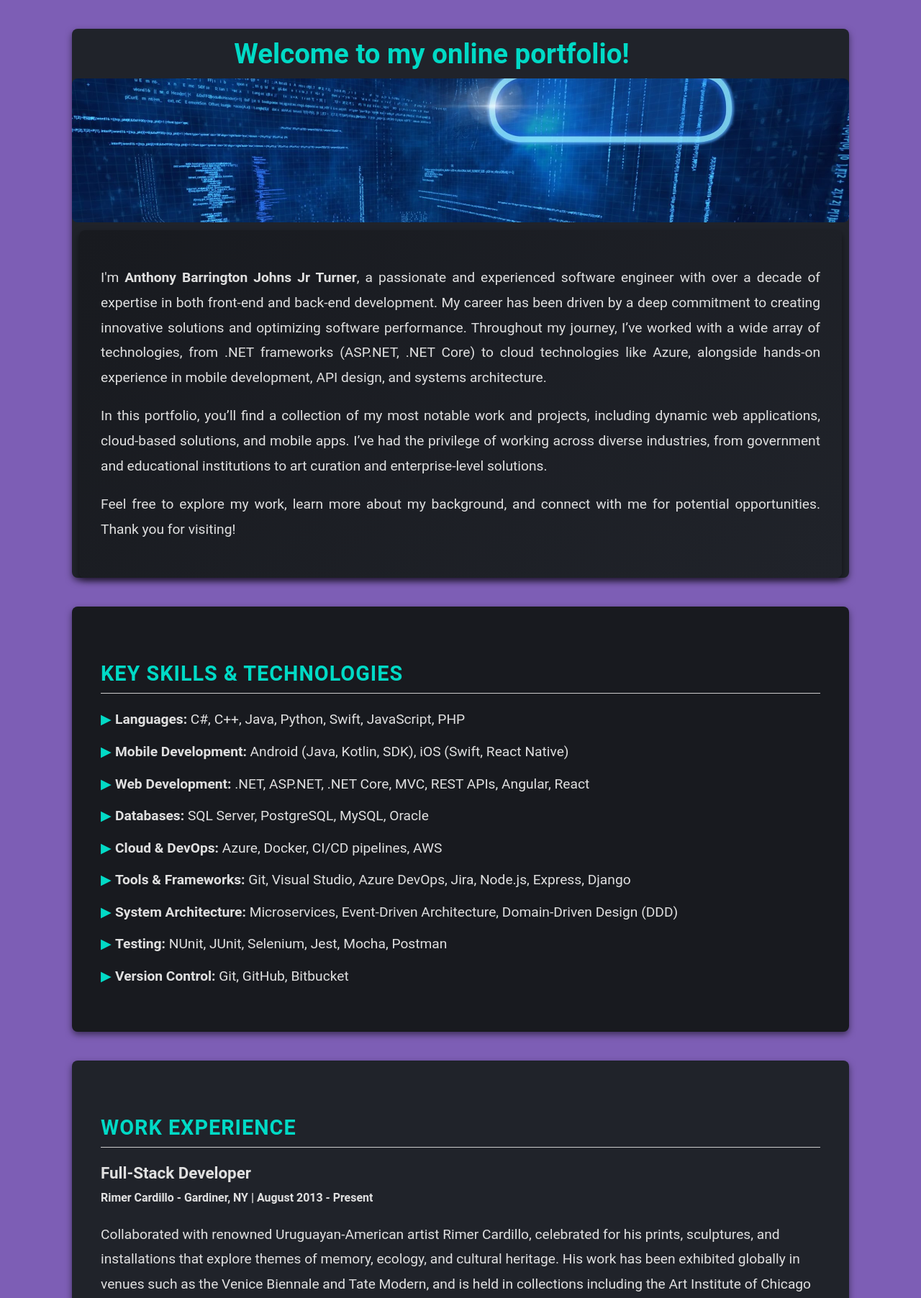
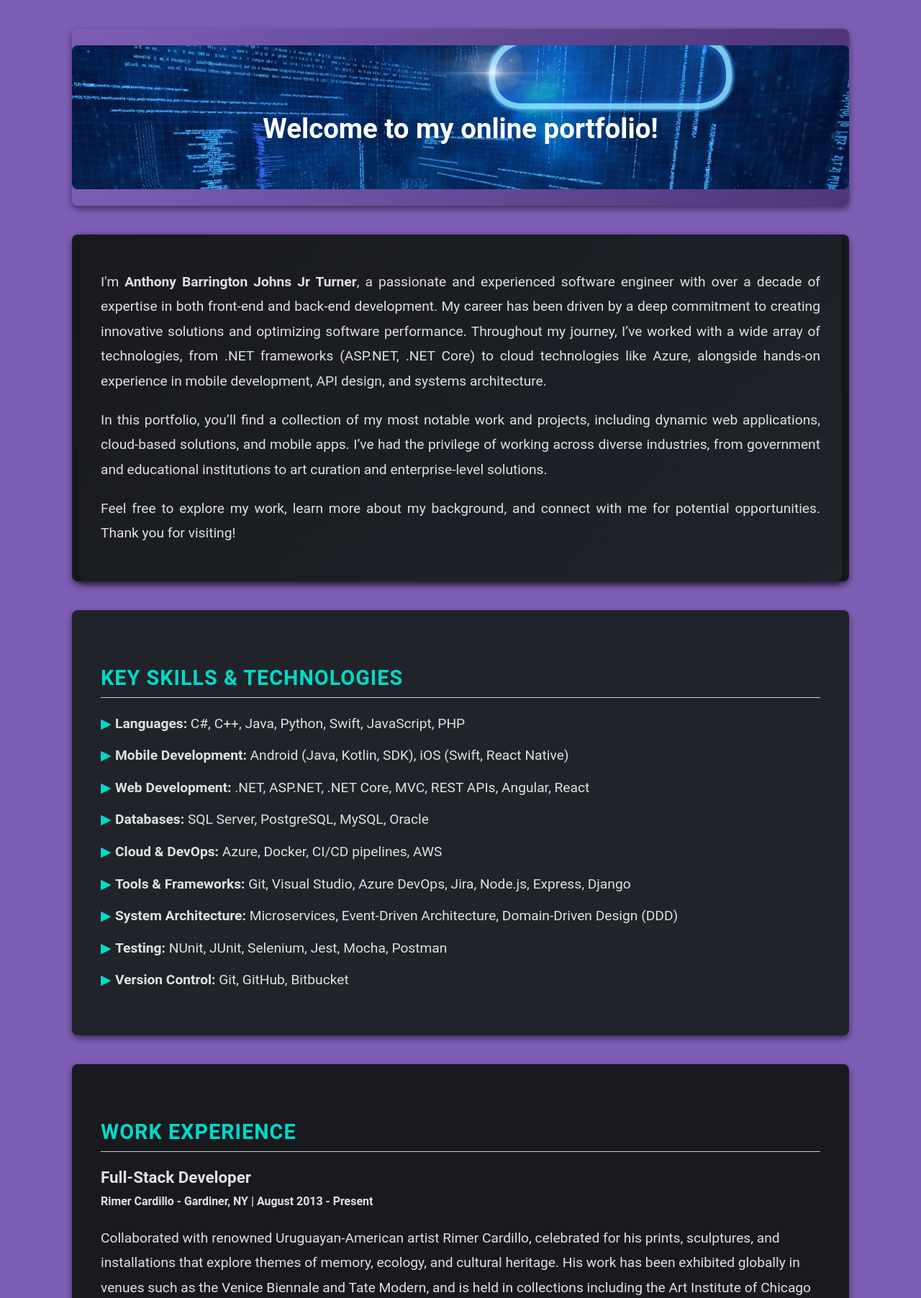
Before and after one commit to anthonybturner/anthonybturner, a Django app: page / in a window 1280 px wide. Shown: the part 129-1933 px from the top of the page at 72% size. Run offline with Django 5.2, Linux system fonts and the light colour scheme.

Commit message:
Added animated banner text

```diff
--- a/website/static/css/main.css
+++ b/website/static/css/main.css
@@ -58,7 +58,36 @@ h4{
 h5{
     margin: 0;
 }
+.banner {
+    width: 100%;
+    height: 150px;
+    background: linear-gradient(to right, #7d5eb5, #4e3679);
+    display: flex;
+    justify-content: center;
+    align-items: center;
+    overflow: hidden;
+    position: relative;
+    animation: fadeIn 2s ease-in-out;
+}
 
+.banner h2 {
+    font-size: 2em;
+    color: white;
+    position: absolute;
+    transform: translateX(-100%);
+    animation: slideIn 2s ease-in-out forwards;
+}
+
+
+@keyframes fadeIn {
+    from { opacity: 0; }
+    to { opacity: 1; }
+}
+
+@keyframes slideIn {
+    from { transform: translateX(-100%); }
+    to { transform: translateX(0); }
+}
 
 p {
     color: #E0E0E0;
@@ -81,6 +110,14 @@ section {
     max-width: 1000px;
     margin: 40px auto;
     padding: 40px;
+    background-color: #20232A;
+    border-radius: 8px;
+    box-shadow: 0px 4px 10px rgba(0, 0, 0, 0.5);
+}
+section#banner{
+    max-width: 1080px;
+    margin: 40px auto;
+    padding: 48px 0;
     background-color: #20232A;
     border-radius: 8px;
     box-shadow: 0px 4px 10px rgba(0, 0, 0, 0.5);
--- a/website/templates/index.html
+++ b/website/templates/index.html
@@ -5,9 +5,11 @@
 
 {% block content %}
 
-<section id="header">
+<section id="banner"  class="banner">
     <h2>Welcome to my online portfolio!</h2>
     <img src="{% static 'images/cyber_banner.jpg' %}" alt="banner image" class="banner-image"/>
+</section>
+<section id="header">
     <div class="welcome">
         <p>I'm <strong>Anthony Barrington Johns Jr Turner</strong>, a passionate and experienced software engineer with over a decade of expertise in both front-end and back-end development. My career has been driven by a deep commitment to creating innovative solutions and optimizing software performance. Throughout my journey, I’ve worked with a wide array of technologies, from .NET frameworks (ASP.NET, .NET Core) to cloud technologies like Azure, alongside hands-on experience in mobile development, API design, and systems architecture.</p>
 
```
